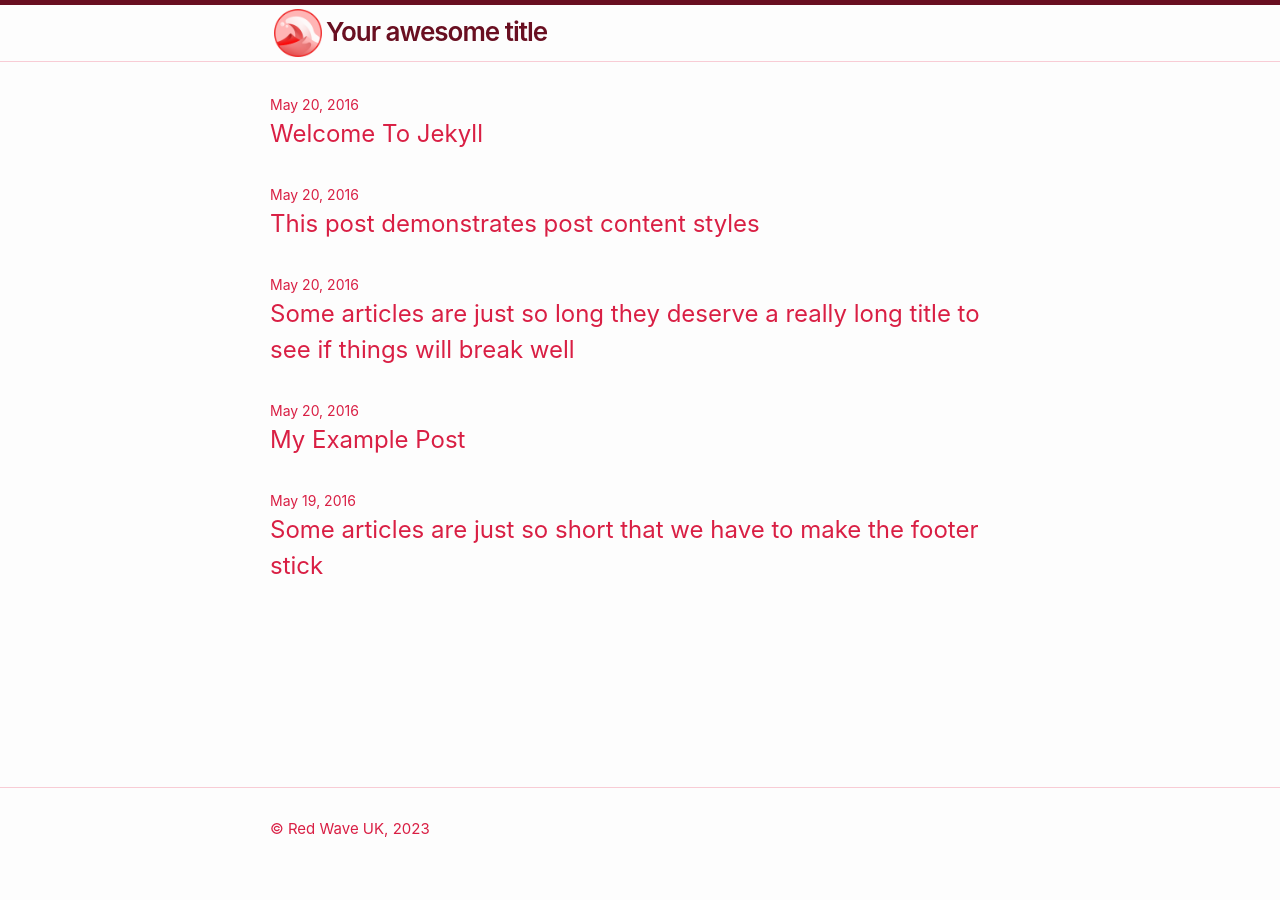
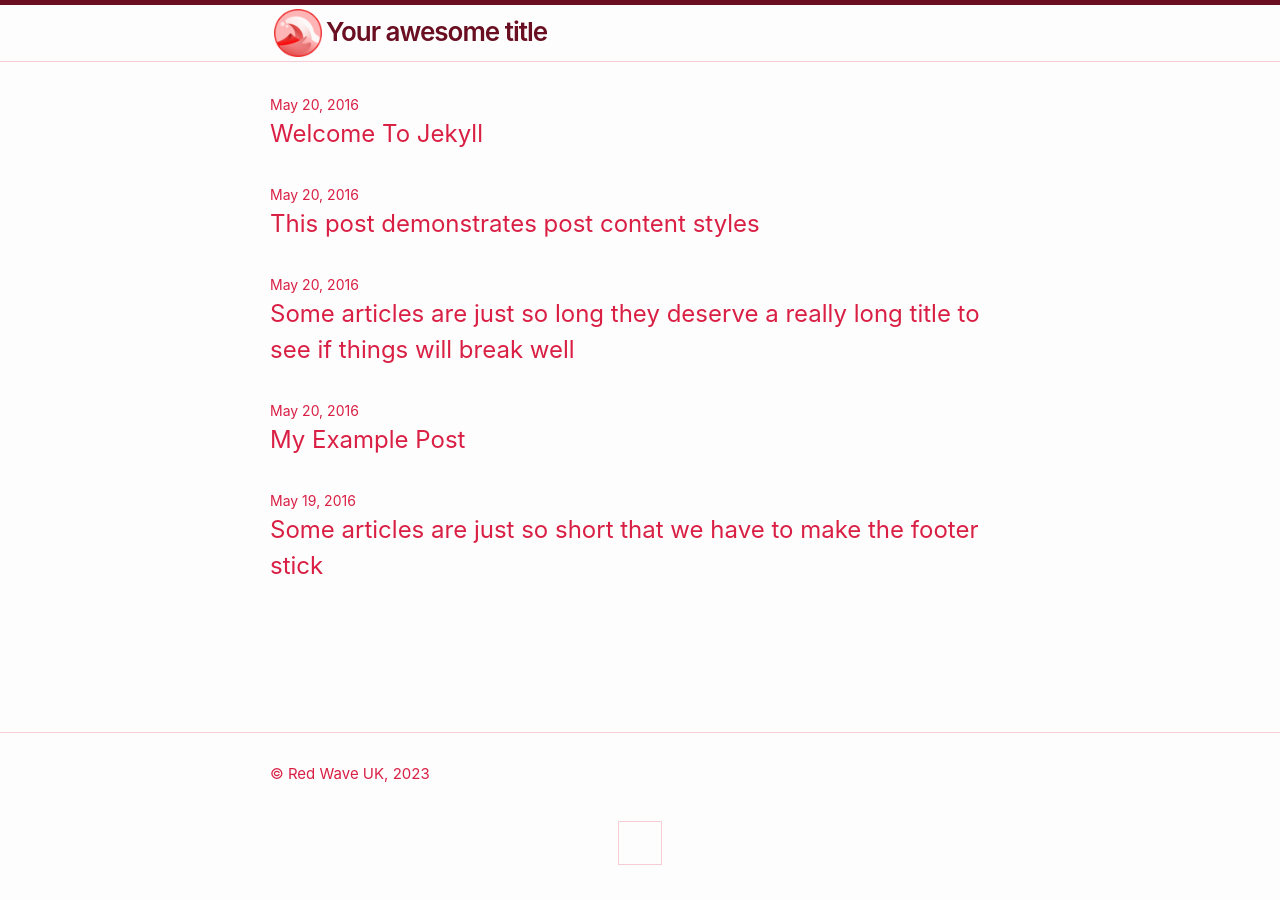
Before and after one commit to rjstelling/redwave, a Jekyll site: the page built from index.md, in a window 1280 px wide. Built offline with Jekyll 4.4.1, drawn with Linux system fonts in a browser that asks for light colours.

Commit message:
Updated footer - add twitter

```diff
--- a/_includes/footer.html
+++ b/_includes/footer.html
@@ -9,11 +9,22 @@
       </div>
     </div>
 
-<!--
+
     <div class="social-links">
-      {%- include social.html -%}
+
+    <ul class="social-media-list">
+	<li>
+  		<a rel="me" href="/" target="_blank" title="">
+    	<svg class="svg-icon grey">
+			<symbol id="twitter" fill-rule="evenodd" clip-rule="evenodd" stroke-linejoin="round" stroke-miterlimit="1.414" viewBox="0 0 16 16">
+  				<path d="M16 3.038c-.59.26-1.22.437-1.885.517.677-.407 1.198-1.05 1.443-1.816-.634.37-1.337.64-2.085.79-.598-.64-1.45-1.04-2.396-1.04-1.812 0-3.282 1.47-3.282 3.28 0 .26.03.51.085.75-2.728-.13-5.147-1.44-6.766-3.42C.83 2.58.67 3.14.67 3.75c0 1.14.58 2.143 1.46 2.732-.538-.017-1.045-.165-1.487-.41v.04c0 1.59 1.13 2.918 2.633 3.22-.276.074-.566.114-.865.114-.21 0-.41-.02-.61-.058.42 1.304 1.63 2.253 3.07 2.28-1.12.88-2.54 1.404-4.07 1.404-.26 0-.52-.015-.78-.045 1.46.93 3.18 1.474 5.04 1.474 6.04 0 9.34-5 9.34-9.33 0-.14 0-.28-.01-.42.64-.46 1.2-1.04 1.64-1.7z"/>
+			</symbol>
+    	</svg>
+  		</a>
+	</li>
+	</ul>
+
     </div>
- -->
 
   </div>
 
```
